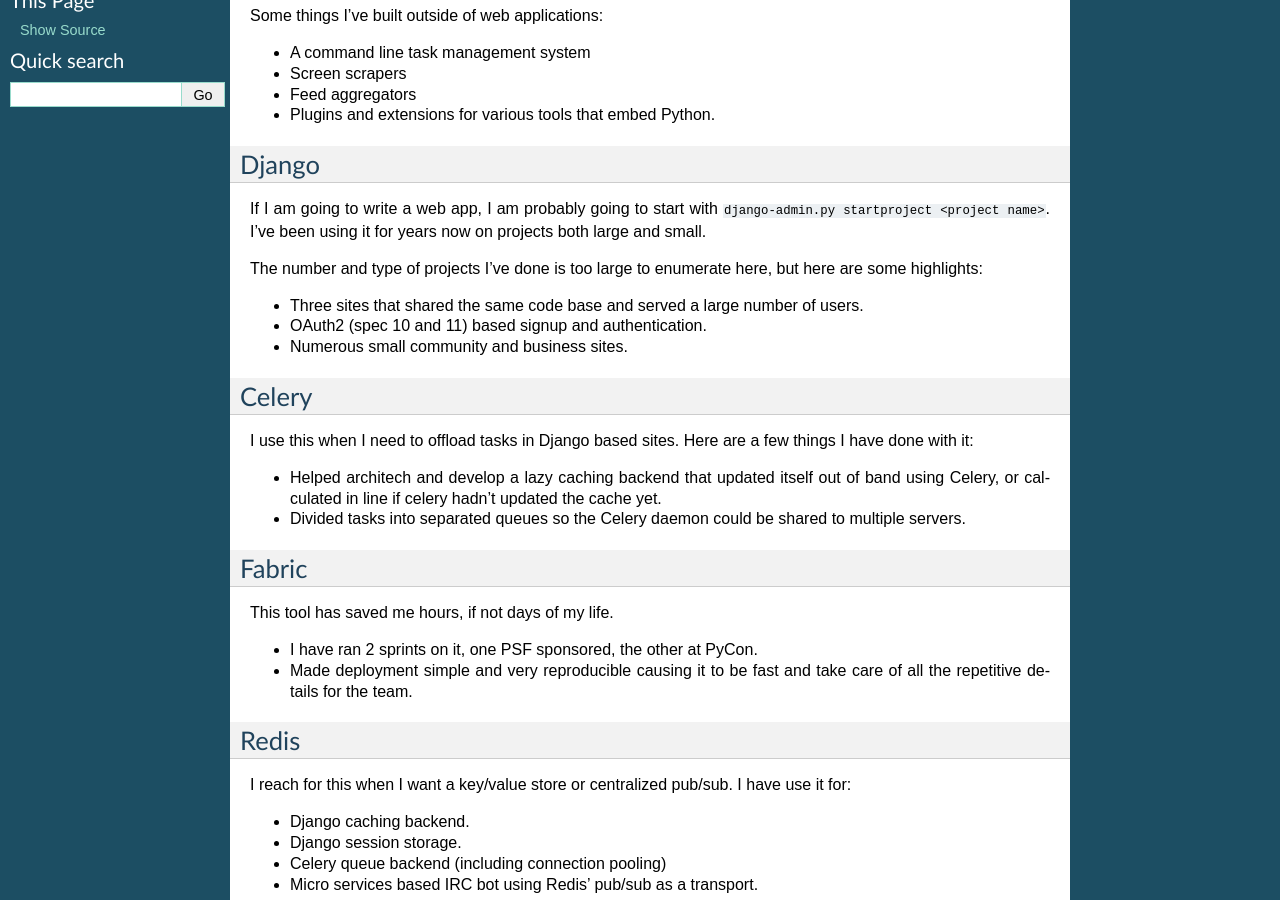
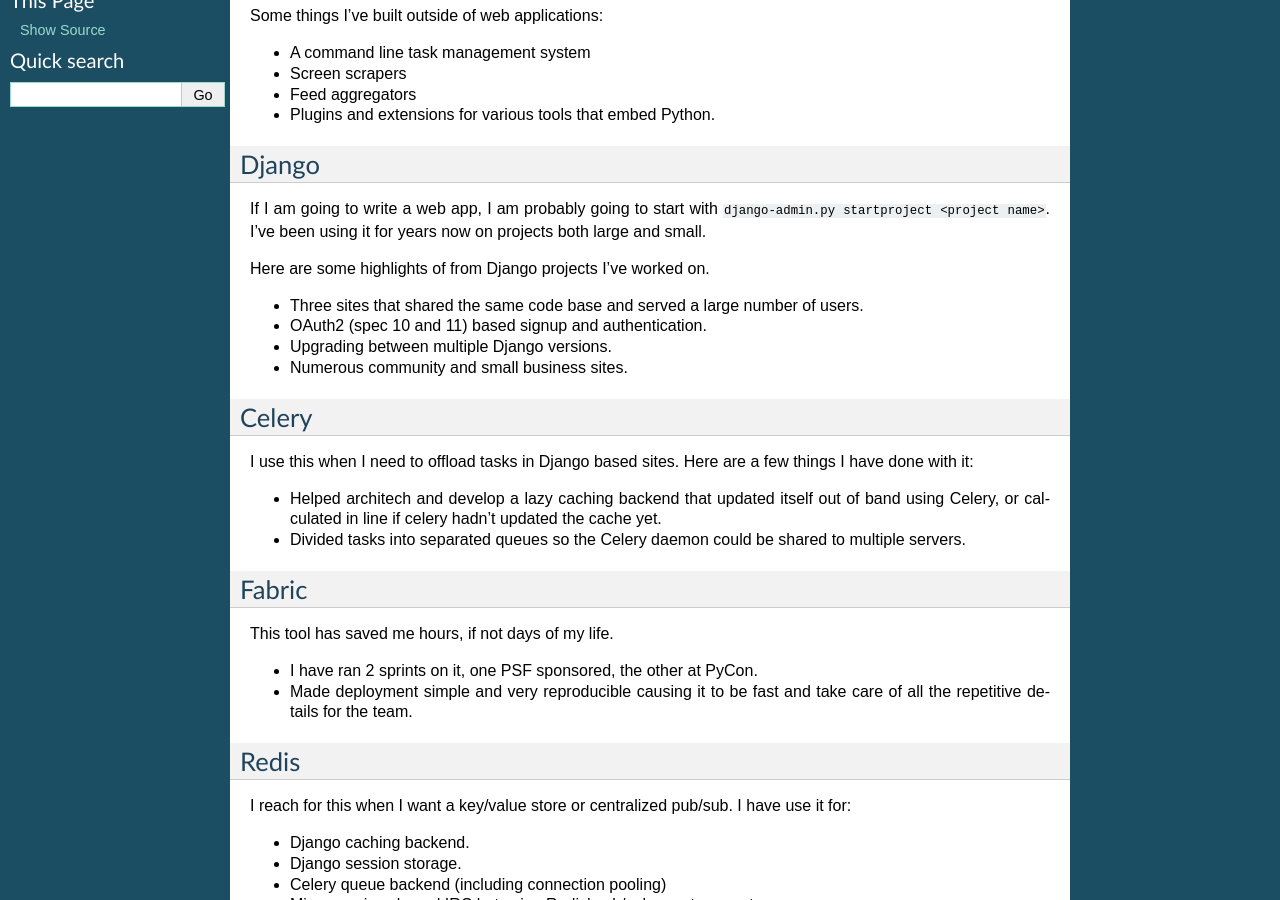
Before and after one commit to wraithan/resume, a Sphinx documentation site: the page built from docs/technical_skills.rst, in a window 1280 px wide and 900 px high, scrolled down 394 px. Built offline with Sphinx 7.4.7, drawn with Linux system fonts in a browser that asks for light colours.

Commit message:
that django section probably needs more work...

```diff
--- a/docs/technical_skills.rst
+++ b/docs/technical_skills.rst
@@ -36,13 +36,13 @@
 ``django-admin.py startproject <project name>``. I've been using it for
 years now on projects both large and small.
 
-The number and type of projects I've done is too large to enumerate
-here, but here are some highlights:
+Here are some highlights of from Django projects I've worked on.
 
 * Three sites that shared the same code base and served a large number
   of users.
 * OAuth2 (spec 10 and 11) based signup and authentication.
-* Numerous small community and business sites.
+* Upgrading between multiple Django versions.
+* Numerous community and small business sites.
 
 ######
 Celery
```
